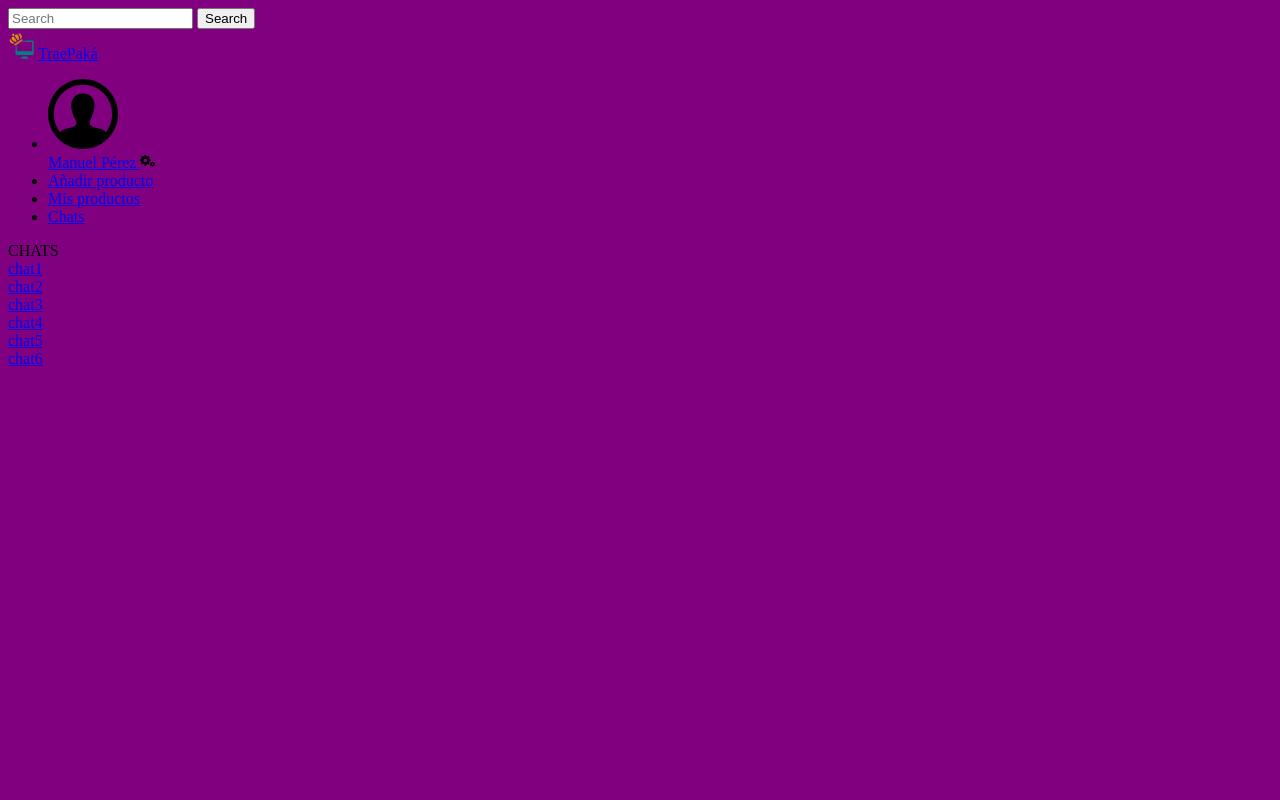
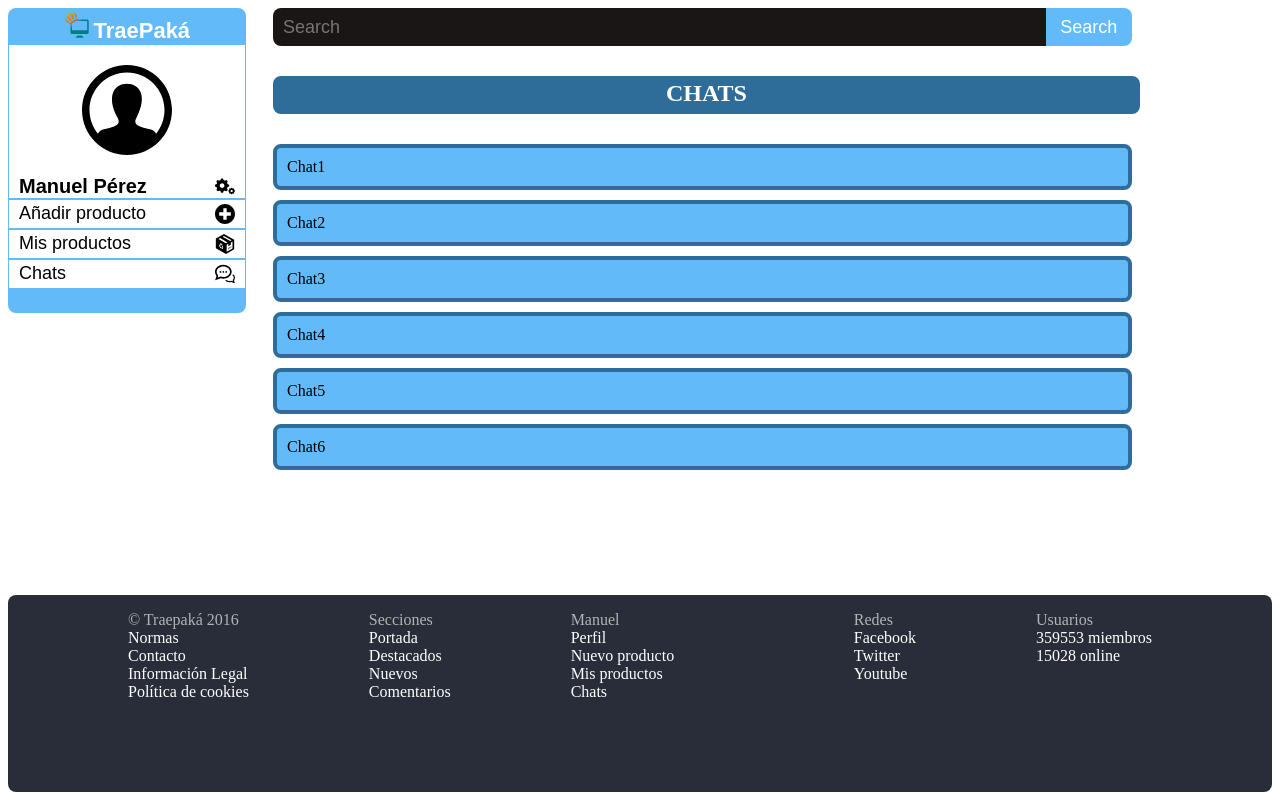
Before and after one commit to VirtualEvan/TSW_Store, a PHP site: page /chats.html in a window 1280 px wide. Run offline with PHP 8.4, Linux system fonts and the light colour scheme.

Commit message:
Terminada resolucion 1200px

```diff
--- a/chats.html
+++ b/chats.html
@@ -1,59 +1,155 @@
-<!DOCTYPE html>
 <html lang="es">
 <meta charset="UTF-8">
+
 <head>
-    <title>Plantilla CSS Pixel Perfect 960 (no responsive)</title>
-    <link rel="stylesheet" href="public/style_test.css">
+    <title>Product List</title>
+    <link rel="stylesheet" href="public/style.css">
 </head>
 
-<body class="wrapper">
-    <div class="searchbox">
+<body>
+    <main>
+        <header class="header">
             <form action="search.php" method="post">
-            <input type="text" id="searchbar" placeholder="Search">
-            <input type="submit" id="searchbutton" value="Search">
+                <input type="text" class="searchbar" placeholder="Search">
+                <input type="submit" class="searchbutton" value="Search">
             </form>
+        </header>
+
+        <article class="maincontent">
+          <div class="chatname">CHATS</div>
+          <a class="chatlink" href=#>Chat1</a>
+          <a class="chatlink" href=#>Chat2</a>
+          <a class="chatlink" href=#>Chat3</a>
+          <a class="chatlink" href=#>Chat4</a>
+          <a class="chatlink" href=#>Chat5</a>
+          <a class="chatlink" href=#>Chat6</a>
+        </article>
+    </main>
+    <nav class="mainnavigation">
+        <div class="logo">
+            <a class="indexlink" href=index.html><img src="img/icon.svg" height="30" weight="30">TraePaká</a>
         </div>
-    <nav class="mainnavigation">
-        <div id="linkprofile"><a id="linkprofile" href=index.html><img src="img/icon.svg" height="30" weight="30">TraePaká</a></div>
-        <ul id="list_nav">
+        <ul class="list_nav">
             <li>
-            <div id="profile">
-              <div id="imgprofile">
-                  <img src="img/icons/iconmonstr-user-20.svg" height="70" weight="70">
+                <div class="profile">
+                    <div class="imgprofile">
+                        <img src="img/icons/iconmonstr-user-20.svg" height="90" weight="90">
                     </div>
-              <div id="linkprofile">
-                  <a id="linkprofile" href=#> Manuel Pérez <img src="img/gear_icon.svg" height="15" weight="15"> </a>
+                    <div class="user">
+                        <a class="linkprofile" href=#> Manuel Pérez <img class="navimage" src="img/gear_icon.svg" height="20" weight="20"> </a>
                     </div>
                 </div>
             </li>
             <li>
-                <a class="nav" href=#> Añadir producto </a>
+                <a class="nav" href=#>
+                    <img class="navimage" src="img/add_icon.svg" height="20" weight="20"> Añadir producto
+                </a>
             </li>
             <li>
-                <a class="nav" href=#> Mis productos </a>
+                <a class="nav" href=#>
+                    <img class="navimage" src="img/box_icon.svg" height="20" weight="20"> Mis productos
+                </a>
             </li>
             <li>
-                <a class="nav" href=chats.html> Chats </a>
+                <a class="nav" href=chats.html>
+                    <img class="navimage" src="img/chat_icon.svg" height="20" weight="20"> Chats
+                </a>
             </li>
         </ul>
     </nav>
-
-    <div class="maincontent">
-        <div class="chatname">CHATS</div>
-        <div class="chat"><a class="nav2" href=#>chat1</a></div>
-        <div class="chat"><a class="nav2" href=#>chat2</a></div>
-        <div class="chat"><a class="nav2" href=#>chat3</a></div>
-        <div class="chat"><a class="nav2" href=#>chat4</a></div>
-        <div class="chat"><a class="nav2" href=#>chat5</a></div>
-        <div class="chat"><a class="nav2" href=#>chat6</a></div>
+    <nav class="ads"></nav>
+    <footer class="footer">
+        <div class="footerleft">
+            <div class="footercolumn">
+                <ul class="footercontent">
+                    <li class="footertitle">
+                        © Traepaká 2016
+                    </li>
+                    <li>
+                        Normas
+                    </li>
+                    <li>
+                        Contacto
+                    </li>
+                    <li>
+                        Información Legal
+                    </li>
+                    <li>
+                        Política de cookies
+                    </li>
+                </ul>
             </div>
-
-    <div class="ads">
-
+            <div class="footercolumn">
+                <ul class="footercontent secciones">
+                    <li class="footertitle">
+                        Secciones
+                    </li>
+                    <li>
+                        Portada
+                    </li>
+                    <li>
+                        Destacados
+                    </li>
+                    <li>
+                        Nuevos
+                    </li>
+                    <li>
+                        Comentarios
+                    </li>
+                </ul>
             </div>
-    <div class="footer">
-
+            <div class="footercolumn">
+                <ul class="footercontent usuario">
+                    <li class="footertitle">
+                        Manuel
+                    </li>
+                    <li>
+                        Perfil
+                    </li>
+                    <li>
+                        Nuevo producto
+                    </li>
+                    <li>
+                        Mis productos
+                    </li>
+                    <li>
+                        Chats
+                    </li>
+                </ul>
             </div>
+        </div>
+        <div class="footerright">
+            <div class="footercolumn">
+                <ul class="footercontent redes">
+                    <li class="footertitle">
+                        Redes
+                    </li>
+                    <li>
+                        Facebook
+                    </li>
+                    <li>
+                        Twitter
+                    </li>
+                    <li>
+                        Youtube
+                    </li>
+                </ul>
+            </div>
+            <div class="footercolumn">
+                <ul class="footercontent usuarios">
+                    <li class="footertitle">
+                        Usuarios
+                    </li>
+                    <li>
+                        359553 miembros
+                    </li>
+                    <li>
+                        15028 online
+                    </li>
+                </ul>
+            </div>
+        </div>
+    </footer>
 </body>
 
 </html>
--- a/index.html
+++ b/index.html
@@ -105,7 +105,7 @@
             </li>
         </ul>
     </nav>
-    <nav class="ads">Aside 2</nav>
+    <nav class="ads"></nav>
     <footer class="footer">
         <div class="footerleft">
             <div class="footercolumn">
--- a/public/style.css
+++ b/public/style.css
@@ -8,7 +8,6 @@ body > * {
 }
 
 .header {
-  background: tomato;
 }
 
 main {
@@ -17,7 +16,6 @@ main {
 }
 
 .mainnavigation {
-  background: gold;
   flex: 0.6 auto;
 }
 
@@ -33,19 +31,17 @@ main {
 }
 
 .maincontent {
-  background: white;
 }
 
 
 .ads {
-  background: hotpink;
   flex: 1 auto;
 }
 
 @media all and (min-width: 1200px) {
   /* TEMPLATE */
 
-  .header { flex: 1 auto; }
+  .header { flex: 0 auto; }
   main    { flex: 8 10px; }
   .mainnavigation { order: 1; align-self: flex-start}
   main  { order: 2; }
@@ -191,6 +187,8 @@ main {
     text-align: justify;
   }
 
+
+  /* PRODUCT */
   .product {
       background-color: #63baf9;
       display: inline-block;
@@ -213,6 +211,42 @@ main {
       font-size: 18px;
       font-family: sans-serif;
       text-align: center;
+  }
+
+  /* CHATS */
+
+  .chatname {
+      background-color: #2e6c99;
+      border: #2e6c99 4px solid;
+      width: 100%;
+      display: inline-block;
+      border-radius: 8px;
+      margin-bottom: 20px;
+      text-align: center;
+      color: white;
+      font-size: 24;
+      font-weight: bold;
+      height: 30px;
+  }
+
+  .chatlink:visited, .chatlink:link {
+      background-color: #63baf9;
+      border: #2e6c99 4px solid;
+      border-radius: 8px;
+      box-sizing: border-box;
+      font-weight: normal;
+      text-decoration: none;
+      color: black;
+      width: 100%;
+      height: inherit;
+      padding: 10px;
+      margin-top: 10px;
+      display: inline-block;
+  }
+
+  .chatlink:hover {
+      background-color: rgba(230, 227, 227, 1);
+      color: black;
   }
 
   /* FOOTER */
```
Also changed, not shown: chats_old.html (added, +59 -0 lines). Lines whose indentation alone changed are shown as unchanged.
